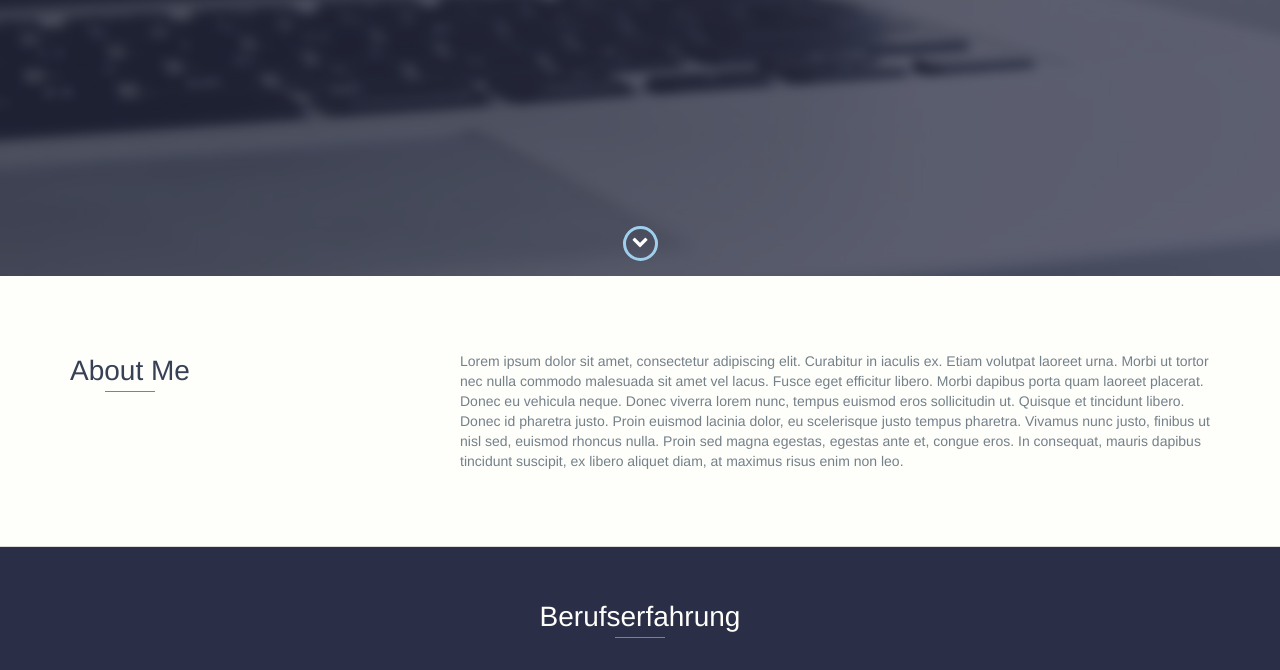
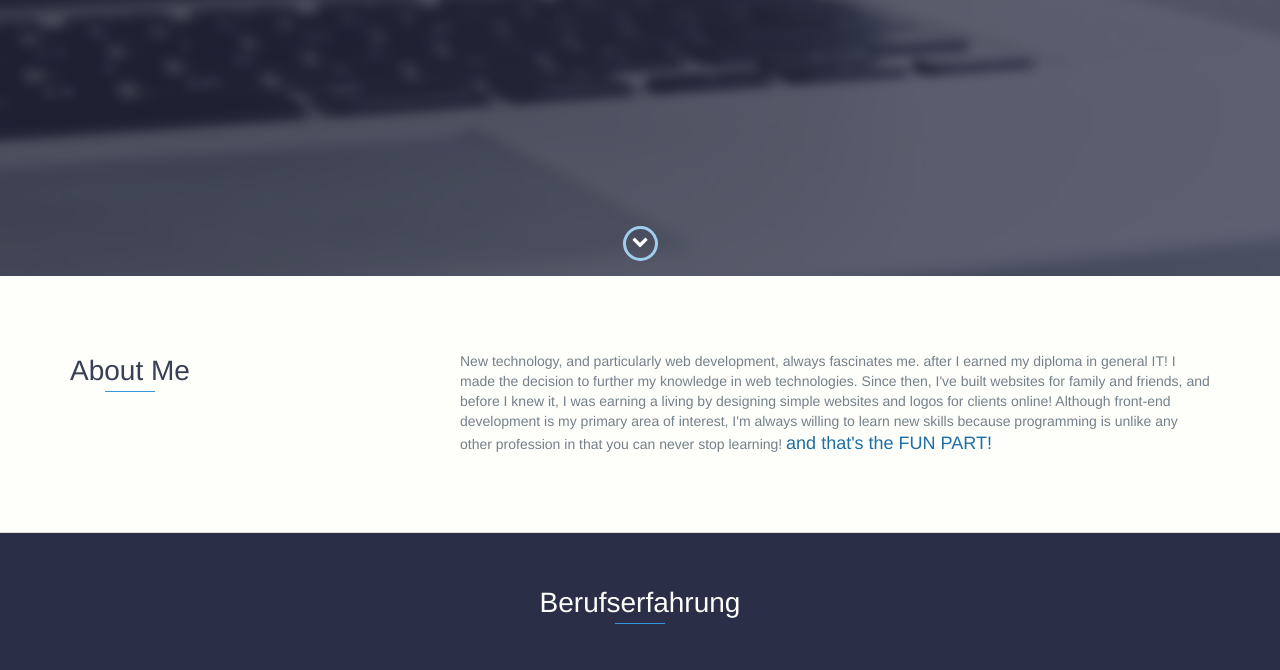
Before and after one commit to AmineTamar/Aminetamar.github.io, a website: page index.html in a window 1280 px wide. Shown: the part 524-1194 px from the top of the page. Drawn offline with nearby package versions, Linux system fonts and the light colour scheme.

Commit message:
about me updated

```diff
--- a/css/styles.css
+++ b/css/styles.css
@@ -56,3 +56,7 @@ header a{
 div.education-block h3{
   font-weight: bold;
 }
+#about p span{
+  color: #1d6fa5;
+  font-size: large;
+}
--- a/index.html
+++ b/index.html
@@ -74,9 +74,8 @@
                 </div>
                 <div class="col-md-8">
                     <p>
-                        Lorem ipsum dolor sit amet, consectetur adipiscing elit. Curabitur in iaculis ex. Etiam volutpat laoreet urna. Morbi ut tortor nec nulla commodo malesuada sit amet vel lacus. Fusce eget efficitur libero. Morbi dapibus porta quam laoreet placerat. Donec
-                        eu vehicula neque. Donec viverra lorem nunc, tempus euismod eros sollicitudin ut. Quisque et tincidunt libero. Donec id pharetra justo. Proin euismod lacinia dolor, eu scelerisque justo tempus pharetra. Vivamus nunc justo, finibus
-                        ut nisl sed, euismod rhoncus nulla. Proin sed magna egestas, egestas ante et, congue eros. In consequat, mauris dapibus tincidunt suscipit, ex libero aliquet diam, at maximus risus enim non leo.
+                        New technology, and particularly web development, always fascinates me. after I earned my diploma in general IT! I made the decision to further my knowledge in web technologies. Since then, I've built websites for family and friends, and before I knew it, I was earning a living by designing simple websites and logos for clients online!
+Although front-end development is my primary area of interest, I'm always willing to learn new skills because programming is unlike any other profession in that you can never stop learning! <span class="aboutme">and that's the FUN PART!</span>
                     </p>
                 </div>
             </div>
```
